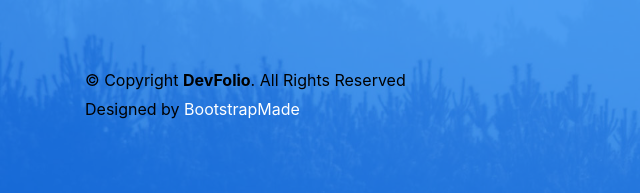
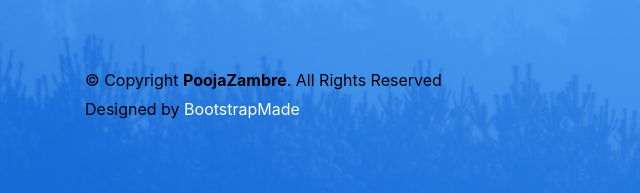
Before and after one commit to poojazambre/poojazambre.github.io, a plain HTML site: page HR-Analytics.html in a window 1280 px wide. Shown: the part 2932-3125 px from the top of the page, 0-640 px from the left. Drawn offline with Linux system fonts and the light colour scheme; files whose address does not match are found by name.

Commit message:
Update HR-Analytics.html

```diff
--- a/HR-Analytics.html
+++ b/HR-Analytics.html
@@ -246,7 +246,7 @@
         <div class="row">
           <div class="col-sm-12">
             <div class="copyright-box">
-              <p class="copyright">&copy; Copyright <strong>DevFolio</strong>. All Rights Reserved</p>
+              <p class="copyright">&copy; Copyright <strong>PoojaZambre</strong>. All Rights Reserved</p>
               <div class="credits">
                 <!--
                   All the links in the footer should remain intact.
```
